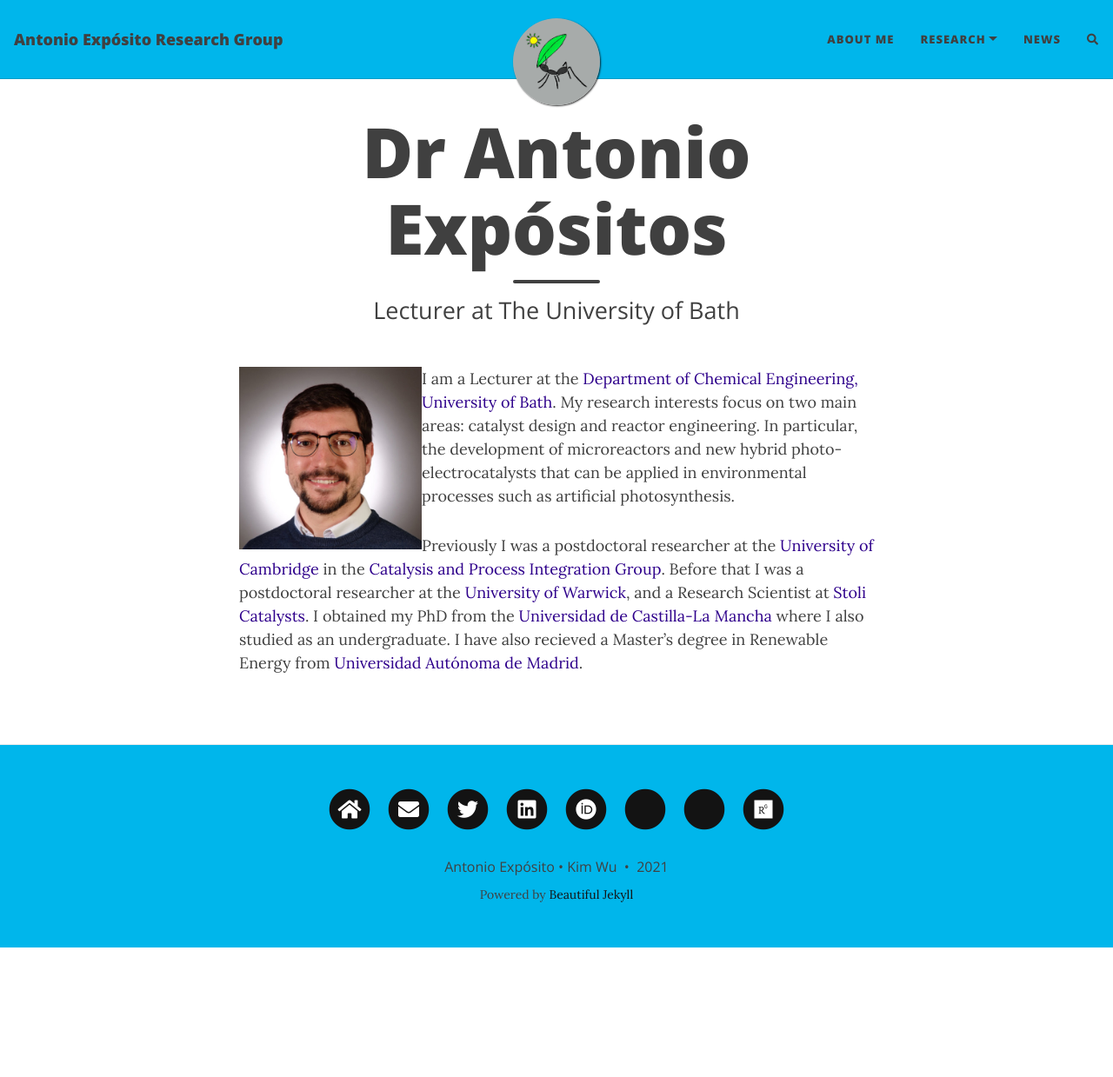
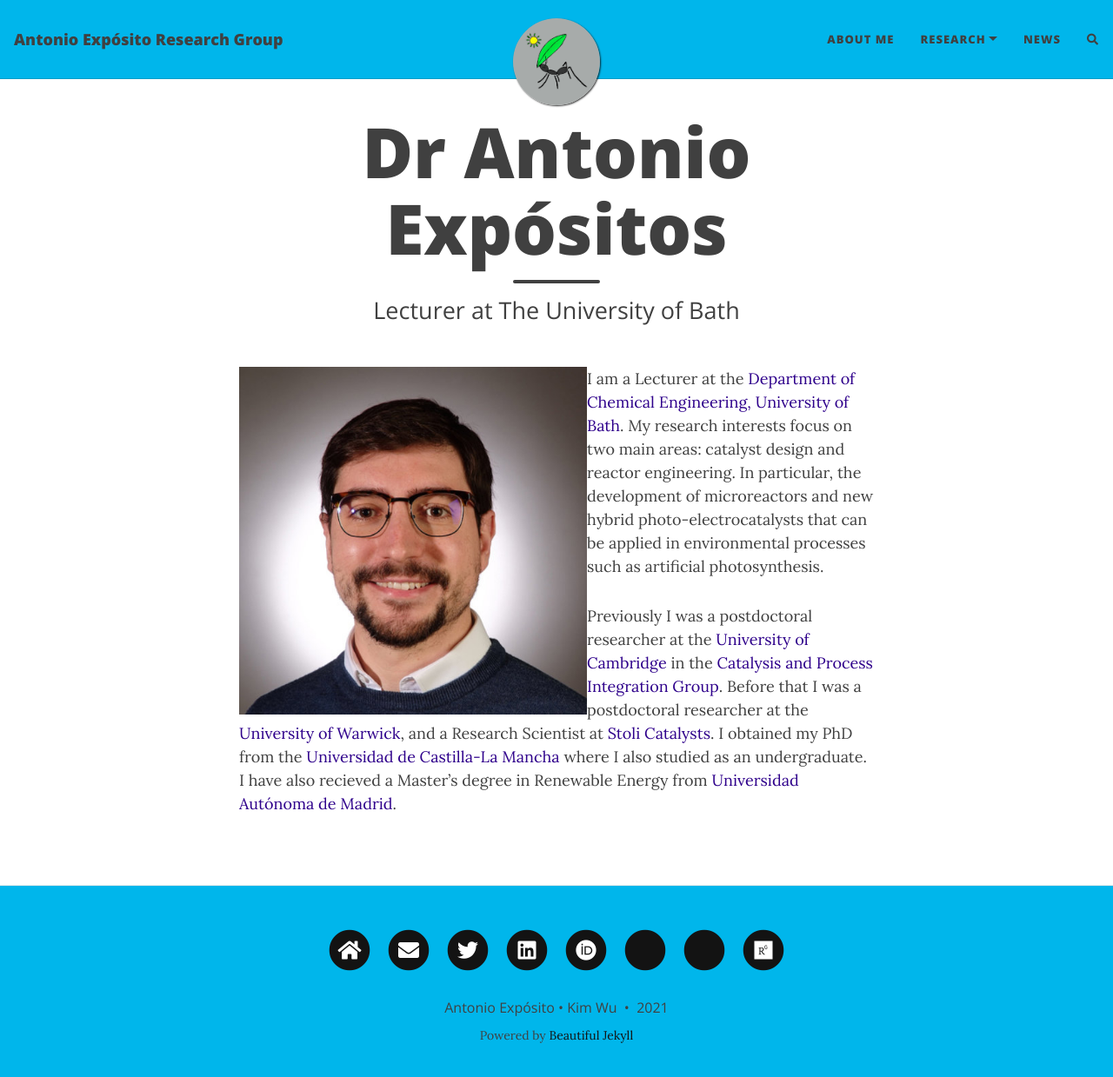
Before and after one commit to AntonioJExposito/AntonioJExposito.github.io, a Jekyll site: the page built from aboutme.md, in a window 1280 px wide and 1252 px high. Shown: the top 1239 px of the window at 87% size. Built offline with Jekyll 4.4.1, drawn with Linux system fonts in a browser that asks for light colours; nearby versions of some CDN libraries; comment, search, counter and statistics services are not loaded; a style sheet for code colours, icons or effects is not loaded.

Commit message:
Update aboutme.md

```diff
--- a/aboutme.md
+++ b/aboutme.md
@@ -4,7 +4,7 @@ title: Dr Antonio Expósitos
 subtitle: Lecturer at The University of Bath
 ---
 
-<img align="left" src="https://github.com/AntonioJExposito/AntonioJExposito.github.io/blob/main/assets/img/Antonio%20Github%20photo%202.jpg?raw=true" width="210">
+<img align="left" src="https://github.com/AntonioJExposito/AntonioJExposito.github.io/blob/main/assets/img/Antonio%20Github%20photo%202.jpg?raw=true" width="400">
 
 I am a Lecturer at the
       <a href="https://www.bath.ac.uk/departments/department-of-chemical-engineering/" target="_blank">Department of Chemical Engineering, University of Bath</a>.
```
